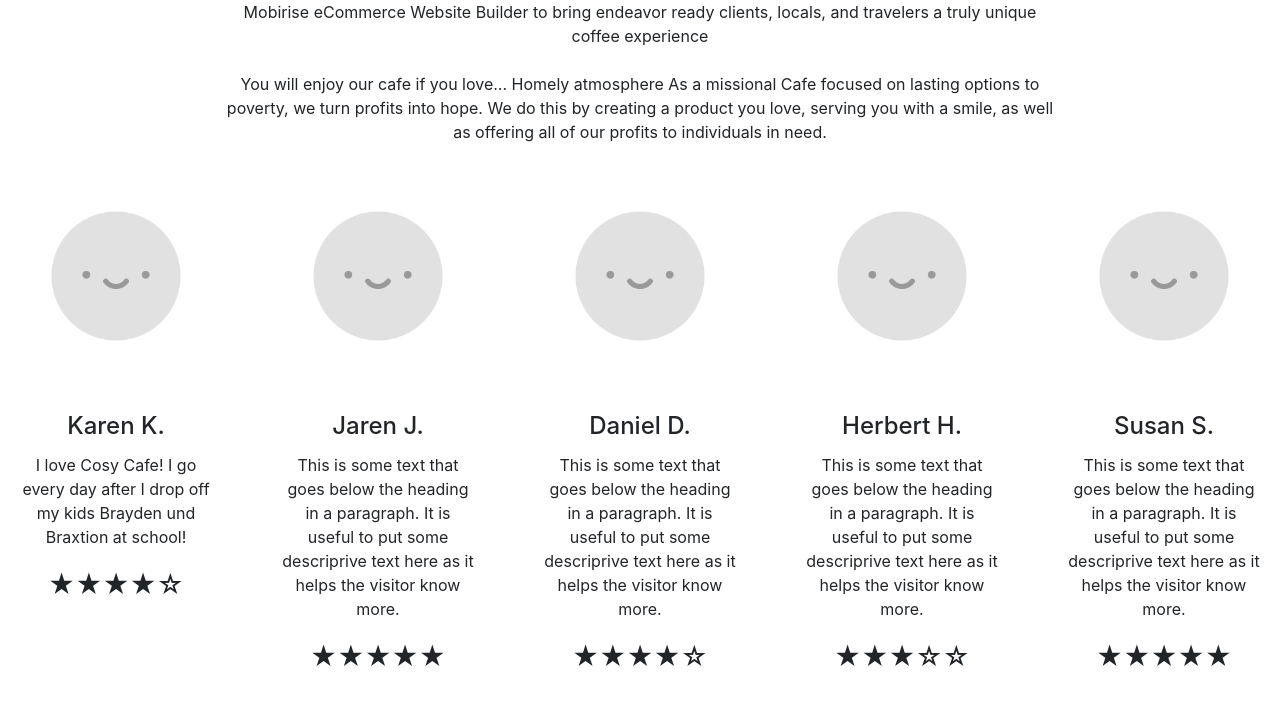
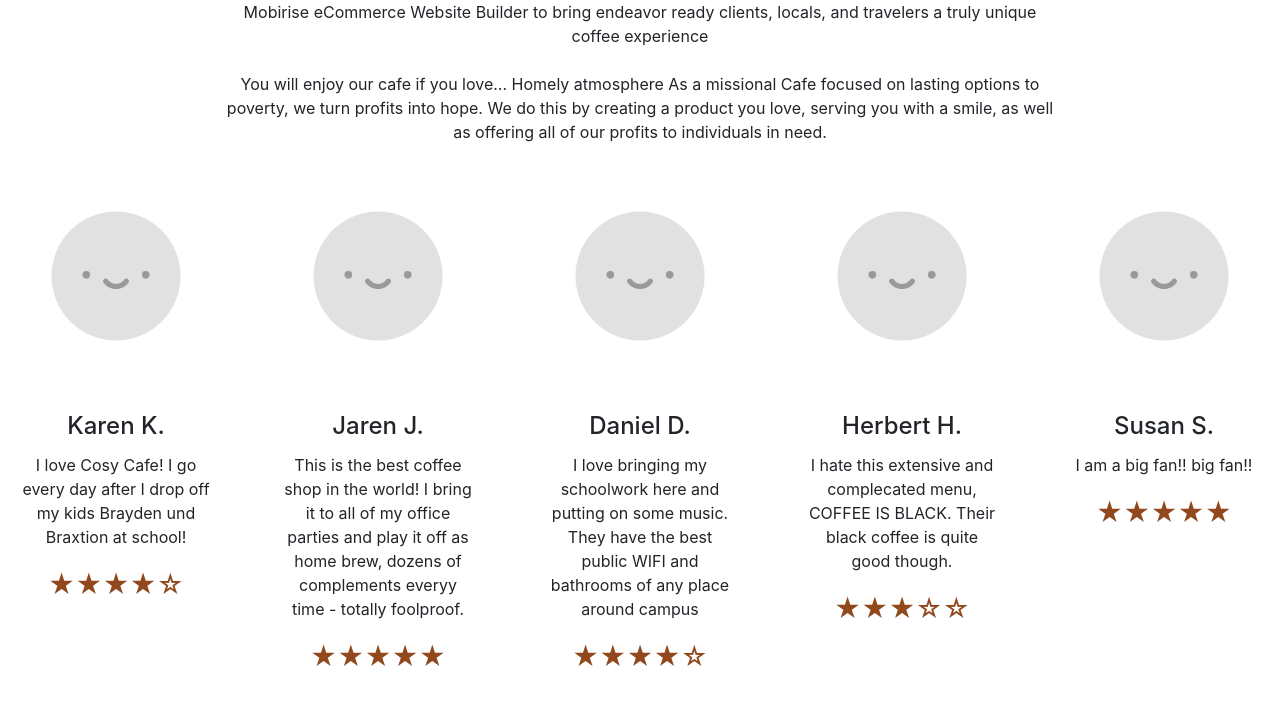
Before and after one commit to griesemaster/griesemaster.github.io, a plain HTML site: page CoffeeSite/index.html in a window 1280 px wide. Shown: the part 368-1072 px from the top of the page. Drawn offline with nearby package versions, Linux system fonts and the light colour scheme.

Commit message:
home page completed

```diff
--- a/CoffeeSite/css/custom.css
+++ b/CoffeeSite/css/custom.css
@@ -10,8 +10,5 @@
 
 .starRating{
   font-size: 26px;
+  color: #90481c;
 }
-
-#reviews{
-  background-color: #90481c;
-}
--- a/CoffeeSite/index.html
+++ b/CoffeeSite/index.html
@@ -78,7 +78,7 @@
         <img class="card-img-top" src="images/defaultFace.png" alt="User Profile">
         <div class="card-body">
           <h4 class="card-title text-center">Jaren J.</h4>
-          <p class="card-text text-center">This is some text that goes below the heading in a paragraph. It is useful to put some descriprive text here as it helps the visitor know more.</p>
+          <p class="card-text text-center">This is the best coffee shop in the world! I bring it to all of my office parties and play it off as home brew, dozens of complements everyy time - totally foolproof. </p>
           <div class="row justify-content-center starRating">
             <p>★★★★★</p>
           </div>
@@ -89,7 +89,7 @@
         <img class="card-img-top" src="images/defaultFace.png" alt="User Profile">
         <div class="card-body">
           <h4 class="card-title text-center">Daniel D.</h4>
-          <p class="card-text text-center">This is some text that goes below the heading in a paragraph. It is useful to put some descriprive text here as it helps the visitor know more.</p>
+          <p class="card-text text-center">I love bringing my schoolwork here and putting on some music. They have the best public WIFI and bathrooms of any place around campus</p>
           <div class="row justify-content-center starRating">
             <p>★★★★☆</p>
           </div>
@@ -100,7 +100,7 @@
         <img class="card-img-top" src="images/defaultFace.png" alt="User Profile">
         <div class="card-body">
           <h4 class="card-title text-center">Herbert H.</h4>
-          <p class="card-text text-center">This is some text that goes below the heading in a paragraph. It is useful to put some descriprive text here as it helps the visitor know more.</p>
+          <p class="card-text text-center">I hate this extensive and complecated menu, COFFEE IS BLACK. Their black coffee is quite good though.</p>
           <div class="row justify-content-center starRating">
             <p>★★★☆☆</p>
           </div>
@@ -111,7 +111,7 @@
         <img class="card-img-top" src="images/defaultFace.png" alt="User Profile">
         <div class="card-body">
           <h4 class="card-title text-center">Susan S.</h4>
-          <p class="card-text text-center">This is some text that goes below the heading in a paragraph. It is useful to put some descriprive text here as it helps the visitor know more.</p>
+          <p class="card-text text-center">I am a big fan!! big fan!!</p>
           <div class="row justify-content-center starRating">
             <p>★★★★★</p>
           </div>
```
